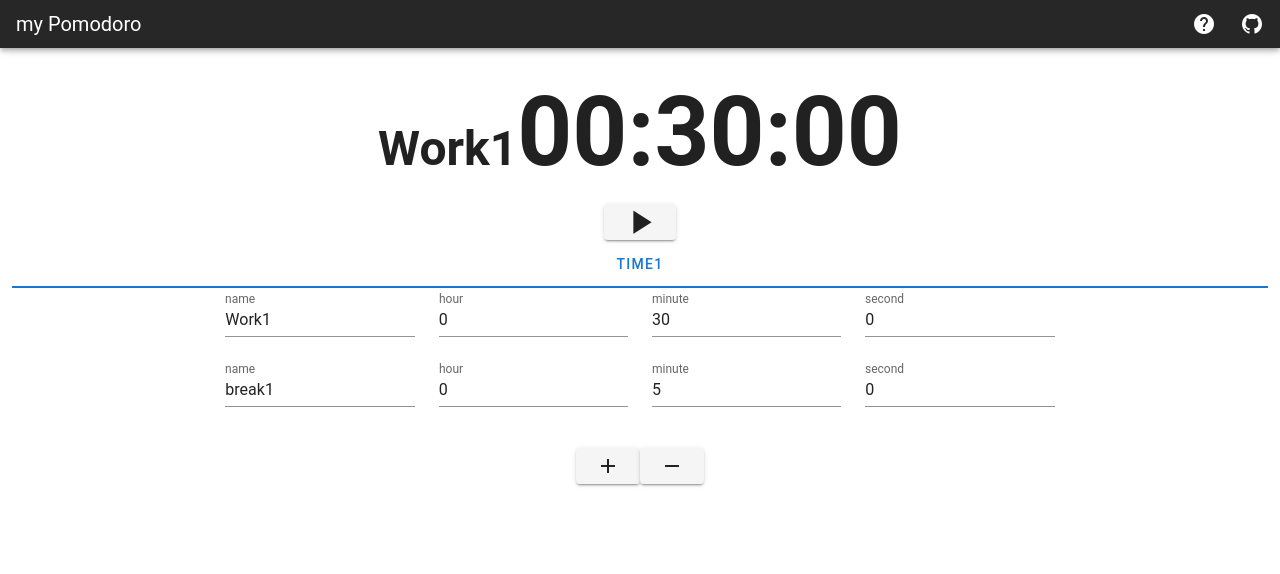
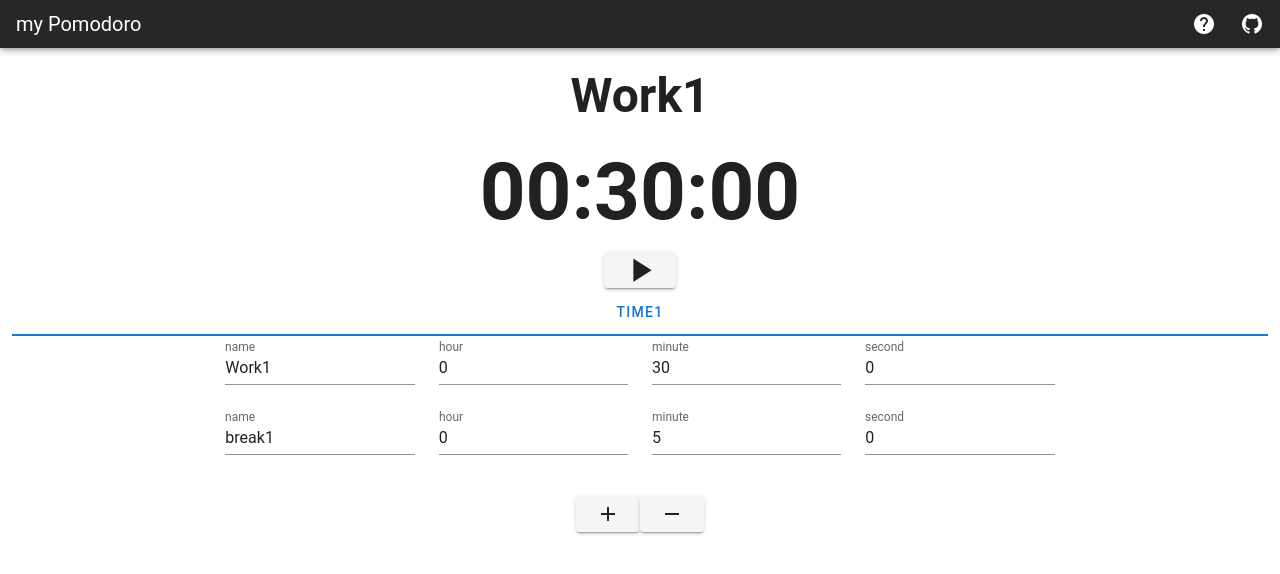
Before and after one commit to EndoHizumi/myPomodoro, a Vue app in the folder mypomodoro/: page / in a window 1280 px wide. Shown: the top 574 px of the page. Built offline with nearby package versions, Linux system fonts and the light colour scheme.

Commit message:
fix: display overflow

```diff
--- a/mypomodoro/src/components/timer.vue
+++ b/mypomodoro/src/components/timer.vue
@@ -82,15 +82,15 @@
 
 <style>
 #name {
-  display: inline-block;
+  display: block;
   font-weight: bold;
   font-size: 300%;
 }
 
 #timer {
   font-weight: bold;
-  font-size: 600%;
-  display: inline-block;
+  font-size: 500%;
+  display: block;
 }
 
 @keyframes blink {
```
